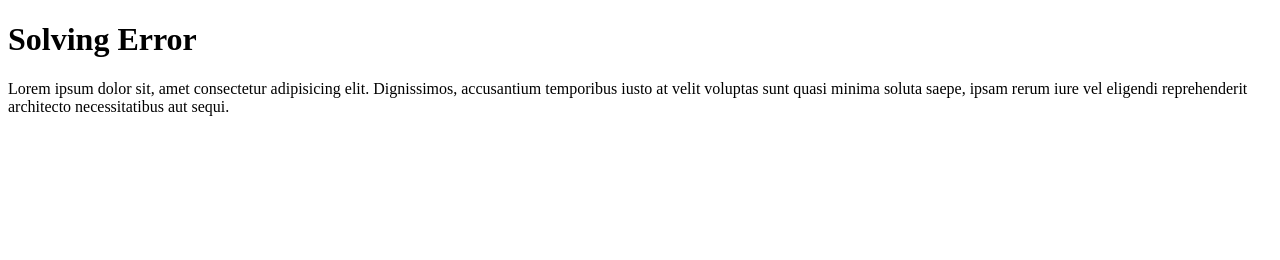
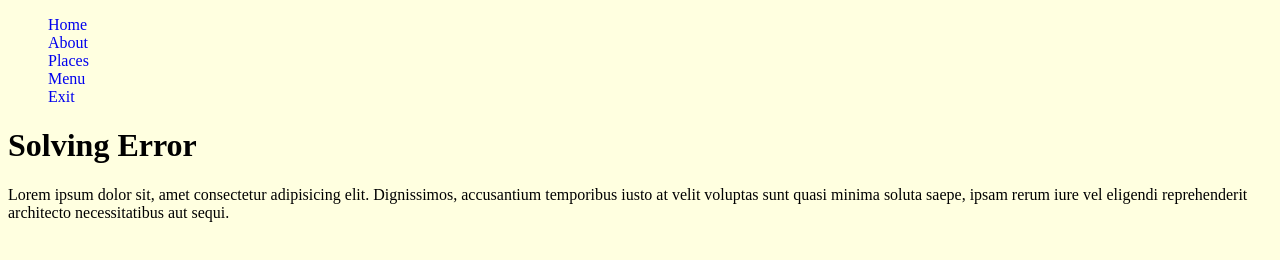
Before and after one commit to Fariya-Khan-Web/first-GitHub-repo, a plain HTML site: page git.html in a window 1280 px wide. Drawn offline with Linux system fonts and the light colour scheme.

Commit message:
list added

```diff
--- a/git.css
+++ b/git.css
@@ -1,3 +1,10 @@
 body{
     background-color: lightyellow;
 }
+li{
+    display: flex;
+    flex-direction: column;
+}
+a{
+    text-decoration: none;
+}
--- a/git.html
+++ b/git.html
@@ -4,9 +4,18 @@
     <meta charset="UTF-8">
     <meta name="viewport" content="width=device-width, initial-scale=1.0">
     <title>first GitHub repo</title>
+    <link rel="stylesheet" href="git.css">
 </head>
 <body>
+    <ul>
+        <li class="git"><a href="home.html">Home</a></li>
+        <li class="git"><a href="about.html">About</a></li>
+        <li class="git"><a href="places.html">Places</a></li>
+        <li class="git"><a href="menu.html">Menu</a></li>
+        <li class="git"><a href="exit.html">Exit</a></li>
+    </ul>
     <h1>Solving Error</h1>
     <p>Lorem ipsum dolor sit, amet consectetur adipisicing elit. Dignissimos, accusantium temporibus iusto at velit voluptas sunt quasi minima soluta saepe, ipsam rerum iure vel eligendi reprehenderit architecto necessitatibus aut sequi.</p>
+
 </body>
 </html>
```
